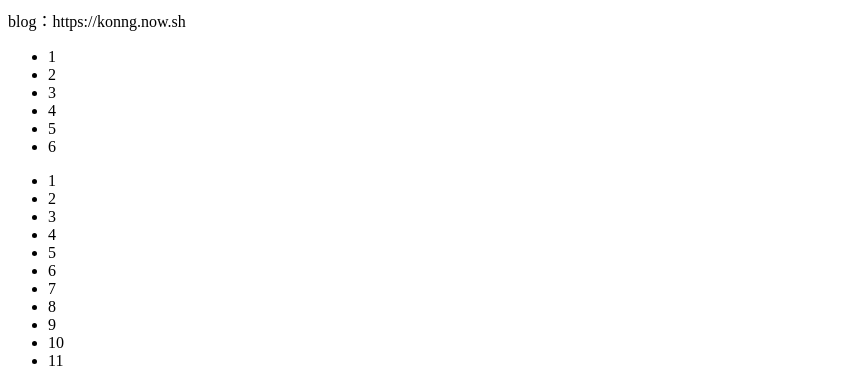
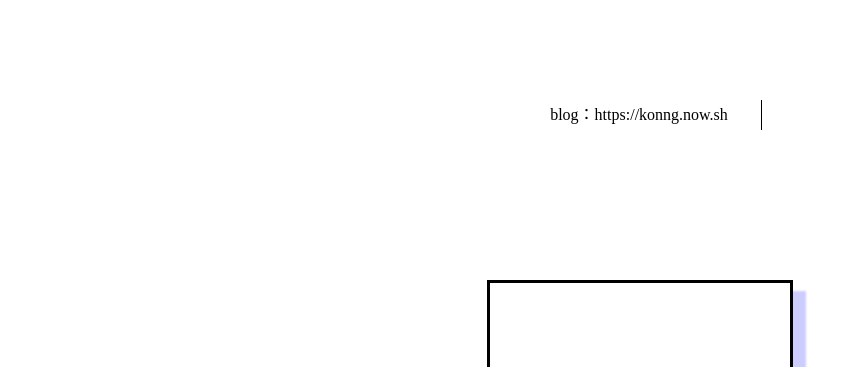
Before and after one commit to fengwei2002/3d-effects, a plain HTML site: page index.html in a window 1280 px wide. Shown: the top 367 px of the page, without its empty margins (0-862 px from the left). Drawn offline with Linux system fonts and the light colour scheme; the site is published under a folder, as on GitHub Pages, so addresses that start at the root find nothing.

Commit message:
remove /

```diff
--- a/index.html
+++ b/index.html
@@ -5,10 +5,15 @@
     <meta http-equiv="X-UA-Compatible" content="IE=edge">
     <meta name="viewport" content="width=device-width, initial-scale=1.0">
     <title>3d effects</title>
-    <link rel="stylesheet" href="/css/footer.css">
-    <link rel="stylesheet" href="/css/Cubebox3D.css">
-    <link rel="stylesheet" href="/css/img3D.css">
-    <link rel="stylesheet" href="/css/Vertical-rotation-Cube.css">
+	<meta name="keywords" content="your keywords">
+	<meta name="description" content="your description">
+	<meta name="author" content="author,email address">
+	<meta name="robots" content="index,follow">
+	<meta name="renderer" content="ie-stand">
+    <link rel="stylesheet" href="css/footer.css">
+    <link rel="stylesheet" href="css/Cubebox3D.css">
+    <link rel="stylesheet" href="css/img3D.css">
+    <link rel="stylesheet" href="css/Vertical-rotation-Cube.css">
 </head>
 <body>
     <div class="footer">
```
